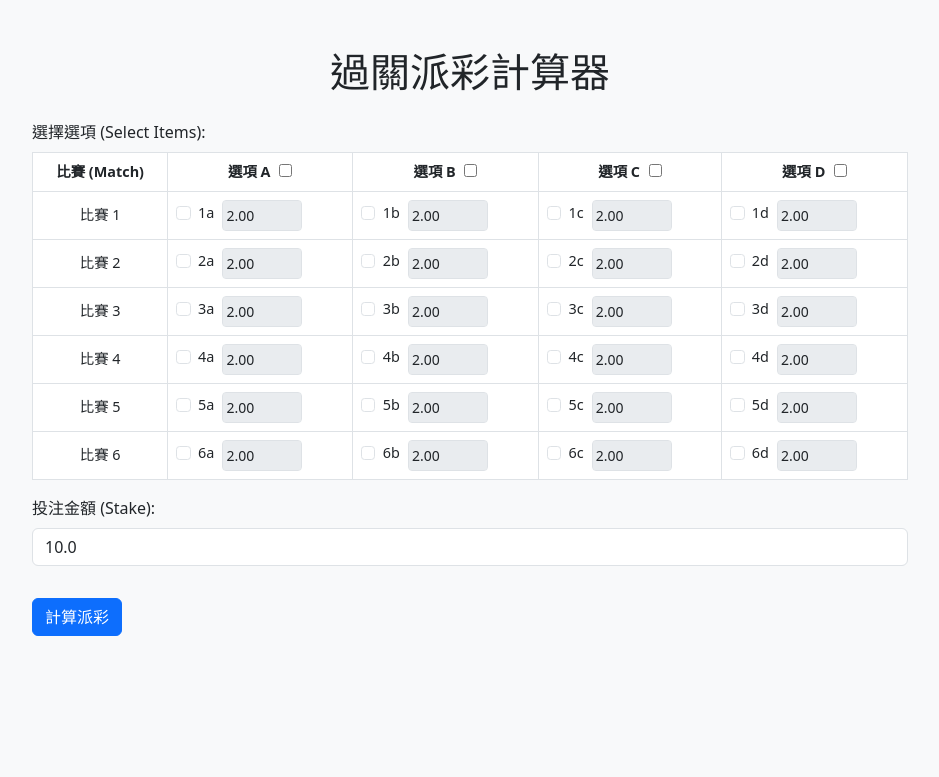
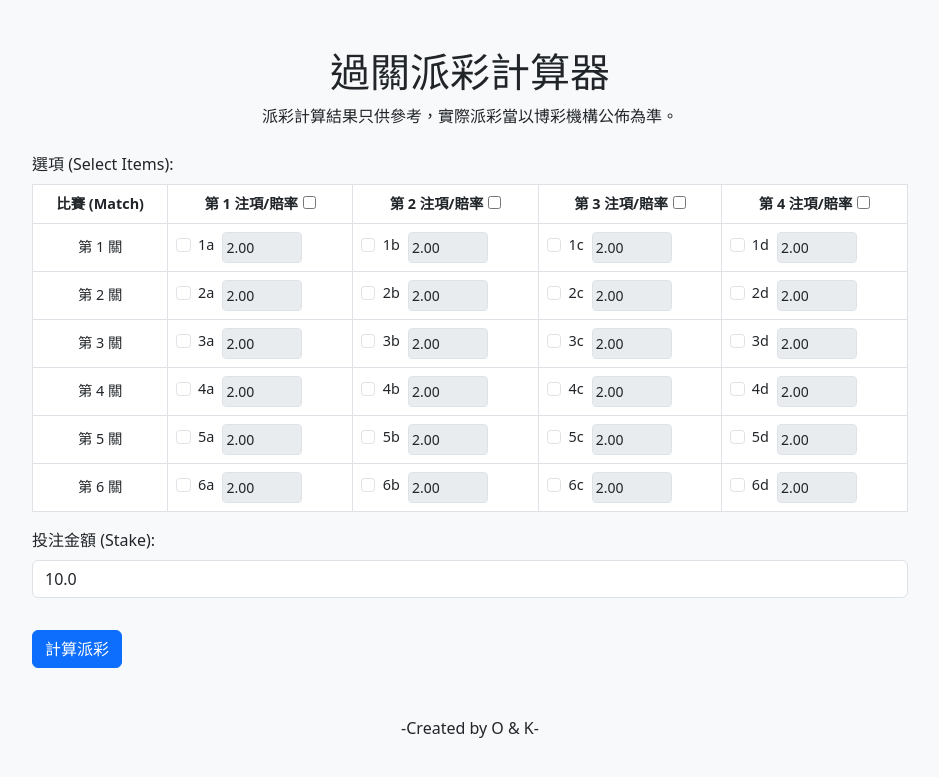
Before and after one commit to ioioioiooioo/qqp_cal, a Flask app: page / in a window 1280 px wide. Shown: the top 777 px of the page, without its empty margins (170-1109 px from the left). Run offline with Flask 3, Linux system fonts and the light colour scheme.

Commit message:
Update index.html

```diff
--- a/templates/index.html
+++ b/templates/index.html
@@ -9,23 +9,24 @@
 <body>
     <div class="container mt-5">
         <h1 class="text-center">過關派彩計算器</h1>
+        <p class="text-center">派彩計算結果只供參考，實際派彩當以博彩機構公佈為準。</p>
         <form method="POST" class="mt-4">
             <div class="mb-3">
-                <label class="form-label">選擇選項 (Select Items):</label>
+                <label class="form-label">選項 (Select Items):</label>
                 <table class="table table-bordered">
                     <thead>
                         <tr>
                             <th>比賽 (Match)</th>
-                            <th>選項 A <input type="checkbox" id="select-all-a" onchange="toggleColumn('a')"></th>
-                            <th>選項 B <input type="checkbox" id="select-all-b" onchange="toggleColumn('b')"></th>
-                            <th>選項 C <input type="checkbox" id="select-all-c" onchange="toggleColumn('c')"></th>
-                            <th>選項 D <input type="checkbox" id="select-all-d" onchange="toggleColumn('d')"></th>
+                            <th>第 1 注項/賠率<input type="checkbox" id="select-all-a" onchange="toggleColumn('a')"></th>
+                            <th>第 2 注項/賠率<input type="checkbox" id="select-all-b" onchange="toggleColumn('b')"></th>
+                            <th>第 3 注項/賠率<input type="checkbox" id="select-all-c" onchange="toggleColumn('c')"></th>
+                            <th>第 4 注項/賠率<input type="checkbox" id="select-all-d" onchange="toggleColumn('d')"></th>
                         </tr>
                     </thead>
                     <tbody>
                         {% for i in range(1, 7) %}
                             <tr>
-                                <td>比賽 {{ i }}</td>
+                                <td>第 {{ i }} 關</td>
                                 {% for c in ['a', 'b', 'c', 'd'] %}
                                     <td>
                                         <div class="d-flex align-items-center">
@@ -104,6 +105,9 @@
             <button type="submit" class="btn btn-primary mt-3">計算派彩</button>
         </form>
     </div>
+    <div class="container mt-5">
+        <p class="text-center">-Created by O & K-</p>
+    </div>
     <script src="https://cdn.jsdelivr.net/npm/bootstrap@5.3.0/dist/js/bootstrap.bundle.min.js"></script>
     <script>
         function toggleOdds(checkbox) {
```
